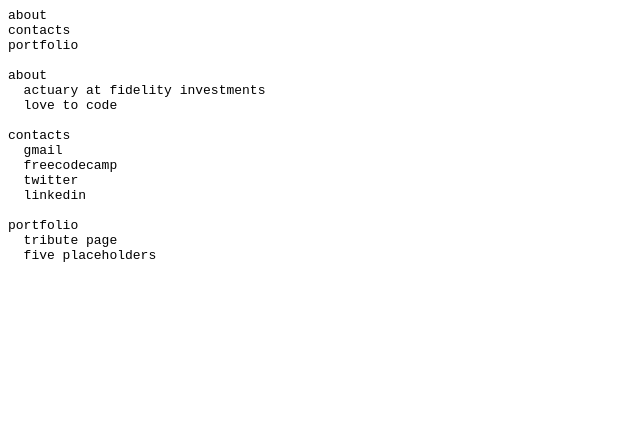
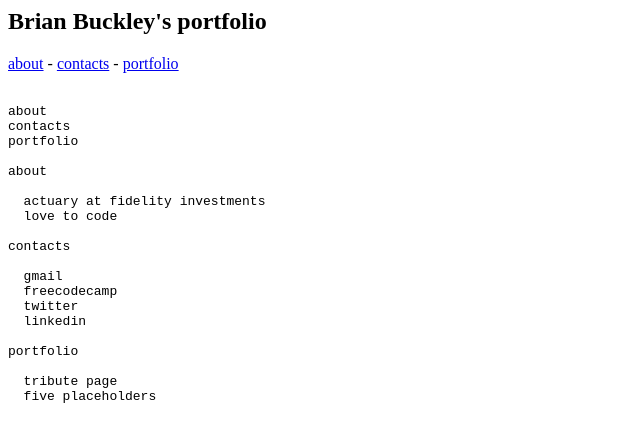
Before and after one commit to bbuckley/notes, a plain HTML site: page projects/portfolio/index.html in a window 1280 px wide. Shown: the whole page, without its empty margins (0-640 px from the left). Drawn offline with Linux system fonts and the light colour scheme.

Commit message:
simplifies projects/portfolio/index.html

```diff
--- a/projects/portfolio/index.html
+++ b/projects/portfolio/index.html
@@ -1,46 +1,28 @@
 
-<!-- <head>
-  <link rel="stylesheet" href="https://maxcdn.bootstrapcdn.com/bootstrap/3.3.6/css/bootstrap.min.css" integrity="sha384-1q8mTJOASx8j1Au+a5WDVnPi2lkFfwwEAa8hDDdjZlpLegxhjVME1fgjWPGmkzs7" crossorigin="anonymous">
-<link rel="stylesheet" href="main.css" />
-</head>
 
-<div>
-<p class="alignleft">111<button>XCV</button></button>111</p>
-<p class="alignright">333</p>
-</div>
 
-<div class="container">
-<div class="row">
-	<div class="alignleft" class="col-md-6">111</div>
-	<div class="alignright" class="col-md-6">222</div>
-</div>
-</div>
+<h2>Brian Buckley's portfolio</h2>
 
-<div>xxx</div>
-<div>
-	<pre>
-	yyy
-	zzz
-    </pre>
-</div>
-<div>zzz</div>
- -->
+<p><a href="#about">about</a> - <a href="#contacts">contacts</a> - <a href="#portfolio">portfolio</a></p>
+
+
 <pre>
+
 about
 contacts
 portfolio
 
-about
+<div id="about">about</div>
   actuary at fidelity investments
   love to code
 
-contacts
+<div id="contacts">contacts</div>
   gmail
   freecodecamp
   twitter
   linkedin
 
-portfolio
+<div id="portfolio">portfolio</div>
   tribute page
   five placeholders
 </pre>
```
